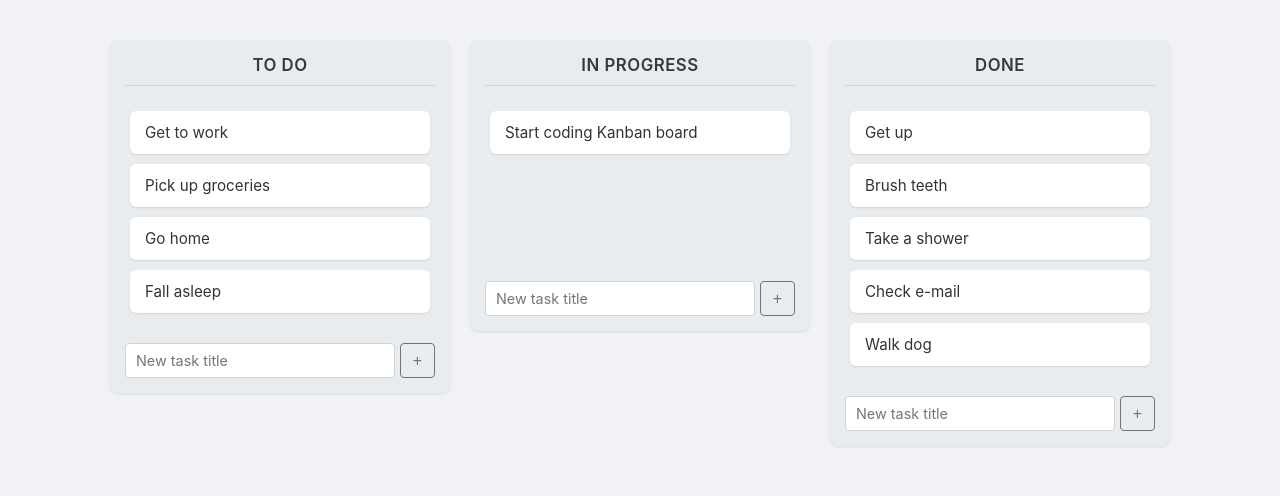
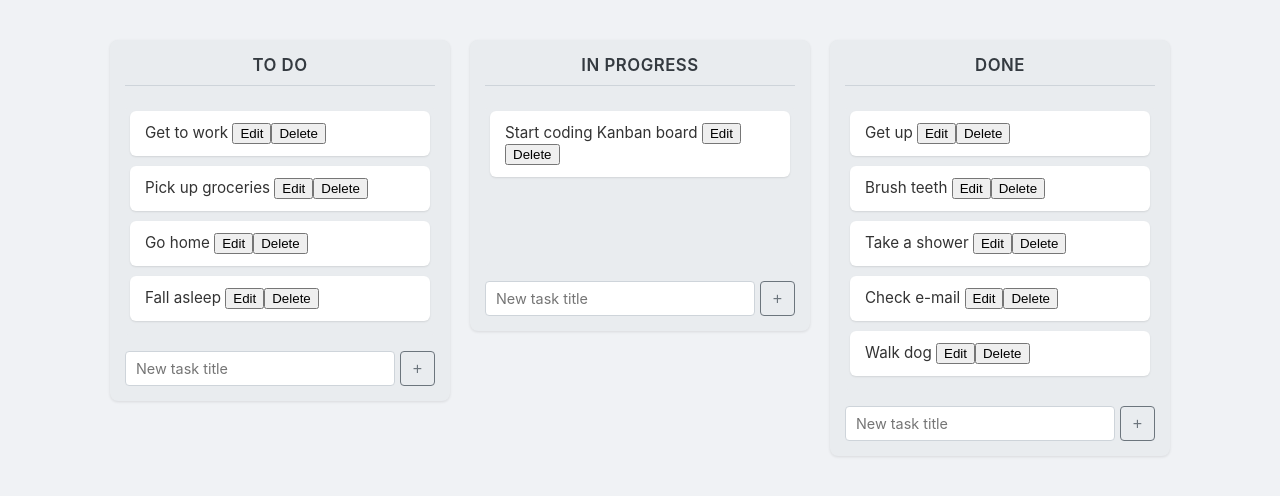
Before and after one commit to logicstride/kanban-board-angular, an Angular app: page / in a window 1280 px wide. Shown: the top 496 px of the page. Built offline with nearby package versions, Linux system fonts and the light colour scheme.

Commit message:
feat: edit and delete functionality

```diff
--- a/src/app/app.component.html
+++ b/src/app/app.component.html
@@ -1,27 +1,31 @@
 <div class="content" role="main">
   <div cdkDropListGroup class="container">
-    <!-- Use app-column for the 'To do' list -->
+    <!-- Bind to taskEdited and taskDeleted events -->
     <app-column
       title="To do"
       [tasks]="todo"
       (taskDropped)="drop($event)"
-      (taskAdded)="addTask(todo, $event)">
+      (taskAdded)="addTask(todo, $event)"
+      (taskEdited)="handleEditTask($event)"
+      (taskDeleted)="handleDeleteTask($event)">
     </app-column>
 
-    <!-- Use app-column for the 'In Progress' list -->
     <app-column
       title="In Progress"
       [tasks]="inProgress"
       (taskDropped)="drop($event)"
-      (taskAdded)="addTask(inProgress, $event)">
+      (taskAdded)="addTask(inProgress, $event)"
+      (taskEdited)="handleEditTask($event)"
+      (taskDeleted)="handleDeleteTask($event)">
     </app-column>
 
-    <!-- Use app-column for the 'Done' list -->
     <app-column
       title="Done"
       [tasks]="done"
       (taskDropped)="drop($event)"
-      (taskAdded)="addTask(done, $event)">
+      (taskAdded)="addTask(done, $event)"
+      (taskEdited)="handleEditTask($event)"
+      (taskDeleted)="handleDeleteTask($event)">
     </app-column>
   </div>
 </div>
--- a/src/app/app.component.ts
+++ b/src/app/app.component.ts
@@ -111,5 +111,49 @@ export class AppComponent implements OnInit { // Implement OnInit
       list.push(newTask);
       this.saveState(); // Save state after adding
     }
+    this.saveState();
+  }
+
+  handleEditTask(taskId: number): void {
+    // Find the task across all lists
+    let taskToEdit: Task | undefined;
+    let listSource: Task[] | undefined;
+
+    for (const list of [this.todo, this.inProgress, this.done]) {
+      taskToEdit = list.find(task => task.id === taskId);
+      if (taskToEdit) {
+        listSource = list;
+        break;
+      }
+    }
+
+    if (taskToEdit && listSource) {
+      const newTitle = prompt('Enter new task title:', taskToEdit.title); // Simple prompt for now
+      if (newTitle !== null && newTitle.trim() !== '') {
+        taskToEdit.title = newTitle.trim();
+        this.saveState(); // Save state after editing
+      }
+    } else {
+      console.error('Task not found for editing:', taskId);
+    }
+  }
+
+  handleDeleteTask(taskId: number): void {
+    let taskFound = false;
+    // Iterate through lists to find and remove the task
+    for (const list of [this.todo, this.inProgress, this.done]) {
+      const index = list.findIndex(task => task.id === taskId);
+      if (index !== -1) {
+        list.splice(index, 1); // Remove the task from the list
+        taskFound = true;
+        break; // Exit loop once task is found and removed
+      }
+    }
+
+    if (taskFound) {
+      this.saveState(); // Save state after deleting
+    } else {
+      console.error('Task not found for deletion:', taskId);
+    }
   }
 }
--- a/src/app/components/column/column.component.html
+++ b/src/app/components/column/column.component.html
@@ -1,7 +1,7 @@
 <div class="column">
   <h2 class="column-title">{{ title }}</h2>
   <div cdkDropList [cdkDropListData]="tasks" class="list" (cdkDropListDropped)="onDrop($event)">
-    <app-task *ngFor="let task of tasks" [task]="task"></app-task>
+    <app-task *ngFor="let task of tasks" [task]="task" (edit)="relayEditTask($event)" (delete)="relayDeleteTask($event)"></app-task>
   </div>
   <div class="add-task-container">
     <input type="text" [(ngModel)]="newTaskTitle" placeholder="New task title" (keyup.enter)="addTask()">
--- a/src/app/components/column/column.component.ts
+++ b/src/app/components/column/column.component.ts
@@ -9,13 +9,14 @@ import {Task} from '../../task.model'
 })
 export class ColumnComponent {
   @Input() title: string = '';
-  @Input() tasks: Task[] = []; // Change to Task[]
-  @Output() taskDropped = new EventEmitter<CdkDragDrop<Task[]>>(); // Change to Task[]
-  @Output() taskAdded = new EventEmitter<string>(); // Keep this for the title
+  @Input() tasks: Task[] = [];
+  @Output() taskDropped = new EventEmitter<CdkDragDrop<Task[]>>();
+  @Output() taskAdded = new EventEmitter<string>();
+  @Output() taskEdited = new EventEmitter<number>(); // Relay edit event
+  @Output() taskDeleted = new EventEmitter<number>(); // Relay delete event
 
   newTaskTitle: string = '';
 
-  // Change method signature to Task[]
   onDrop(event: CdkDragDrop<Task[]>) {
     this.taskDropped.emit(event);
   }
@@ -26,4 +27,13 @@ export class ColumnComponent {
       this.newTaskTitle = '';
     }
   }
+
+  // Methods to relay events from TaskComponent
+  relayEditTask(taskId: number): void {
+    this.taskEdited.emit(taskId);
+  }
+
+  relayDeleteTask(taskId: number): void {
+    this.taskDeleted.emit(taskId);
+  }
 }
--- a/src/app/components/task/task.component.html
+++ b/src/app/components/task/task.component.html
@@ -1,3 +1,5 @@
 <div *ngIf="task" class="item" cdkDrag>
   {{ task.title }}
+  <button (click)="onEditClick()">Edit</button>
+  <button (click)="onDeleteClick()">Delete</button>
 </div>
--- a/src/app/components/task/task.component.ts
+++ b/src/app/components/task/task.component.ts
@@ -1,4 +1,4 @@
-import { Component, Input } from '@angular/core';
+import { Component, Input, Output, EventEmitter } from '@angular/core'; // Import Output, EventEmitter
 import { Task } from '../../task.model';
 
 @Component({
@@ -7,5 +7,19 @@ import { Task } from '../../task.model';
   styleUrls: ['./task.component.css']
 })
 export class TaskComponent {
-  @Input() task: Task | undefined; // Input property to receive the task object
+  @Input() task: Task | undefined;
+  @Output() edit = new EventEmitter<number>(); // Emit task ID for edit
+  @Output() delete = new EventEmitter<number>(); // Emit task ID for delete
+
+  onEditClick(): void {
+    if (this.task) {
+      this.edit.emit(this.task.id);
+    }
+  }
+
+  onDeleteClick(): void {
+    if (this.task) {
+      this.delete.emit(this.task.id);
+    }
+  }
 }
```
